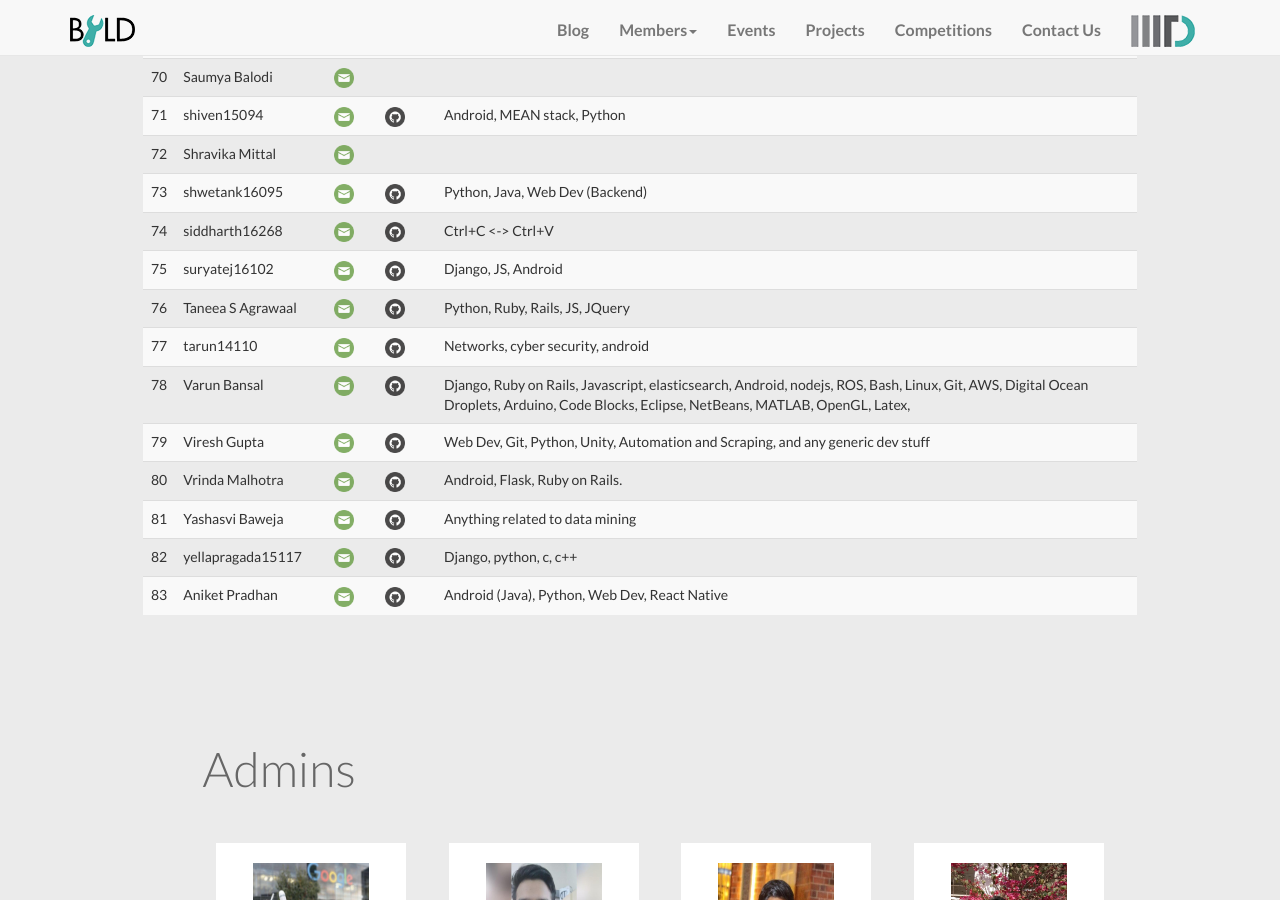
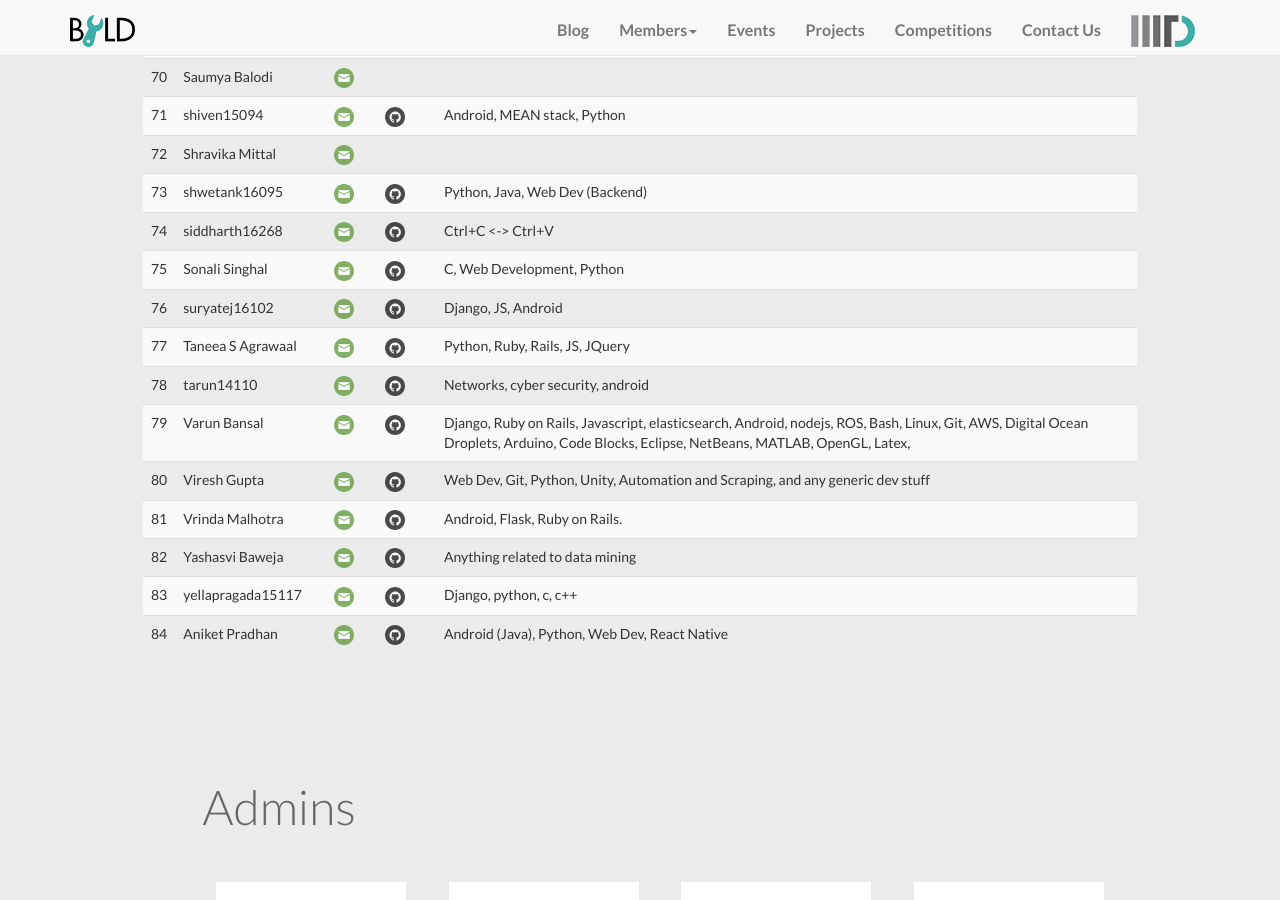
Before and after one commit to IIIT-Delhi/byld-website, a Jekyll site: the page built from site/members.md, in a window 1280 px wide and 900 px high, scrolled down 3254 px. Built offline with Jekyll 4.4.1, drawn with Linux system fonts in a browser that asks for light colours; nearby versions of some CDN libraries.

Commit message:
members.md: Update data for Sonali

```diff
--- a/site/members.md
+++ b/site/members.md
@@ -404,6 +404,11 @@ members:
   github: geekSiddharth
   skills: Ctrl+C <-> Ctrl+V
 
+- email: sonali18317
+  name: Sonali Singhal
+  github: Sonalisinghal
+  skills: C, Web Development, Python
+
 - email: suryatej16102
   name: suryatej16102
   github: suryatejreddy
```
